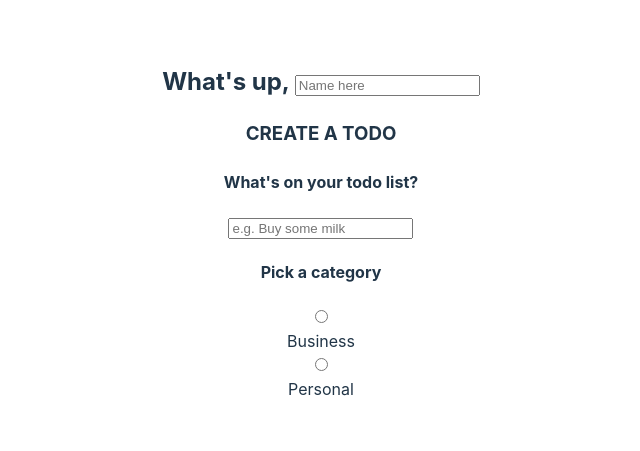
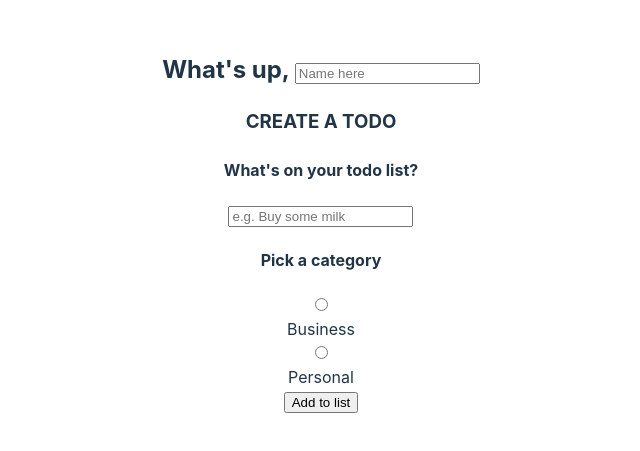
Before and after one commit to code-emad/todolistwithvue, a Vue app: page / in a window 1280 px wide. Shown: the part 177-628 px from the top of the page, without its empty margins (319-959 px from the left). Built offline with nearby package versions, Linux system fonts and the light colour scheme.

Commit message:
creating button

```diff
--- a/src/App.vue
+++ b/src/App.vue
@@ -46,20 +46,24 @@ onMounted(() => {
               type="radio"
               name="category"
               value="Work"
-              v-model="input_catergory"/>
+              v-model="input_catergory"
+            />
             <span class="bubble business"></span>
             <div>Business</div>
           </label>
+
           <label>
             <input
               type="radio"
               name="category"
               value="Personal"
-              v-model="input_catergory"/>
+              v-model="input_catergory"
+            />
             <span class="bubble personal"></span>
             <div>Personal</div>
           </label>
         </div>
+        <input type="submit" value="Add to list">
       </form>
     </section>
   </main>
```
